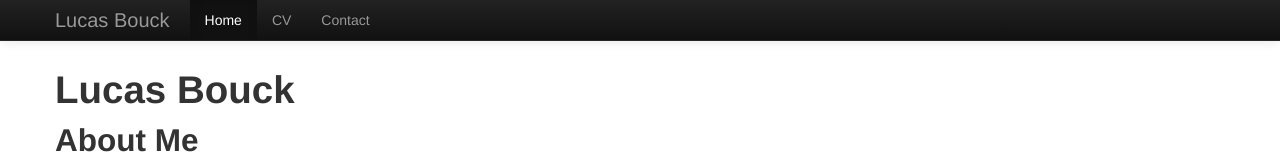
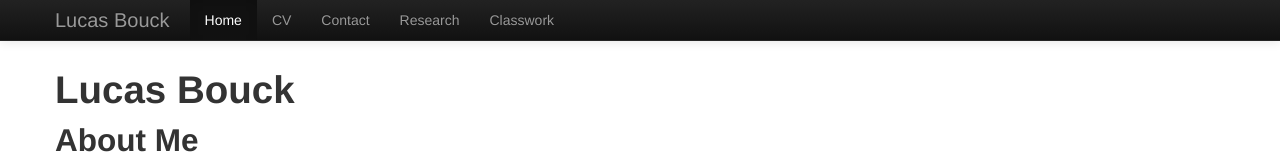
Before and after one commit to LBouck/LBouck.github.io, a plain HTML site: page index.html in a window 1280 px wide. Shown: the top 160 px of the page. Drawn offline with nearby package versions, Linux system fonts and the light colour scheme.

Commit message:
Update index.html

```diff
--- a/index.html
+++ b/index.html
@@ -45,6 +45,8 @@
               <li class="active"><a href="#">Home</a></li>
               <li><a href="bouck_cv.pdf">CV</a></li>
               <li><a href="contact.html">Contact</a></li>
+              <li><a href="research.html">Research</a></li>
+              <li><a href="classwork.html">Classwork</a></li>
             </ul>
           </div><!--/.nav-collapse -->
         </div>
```
